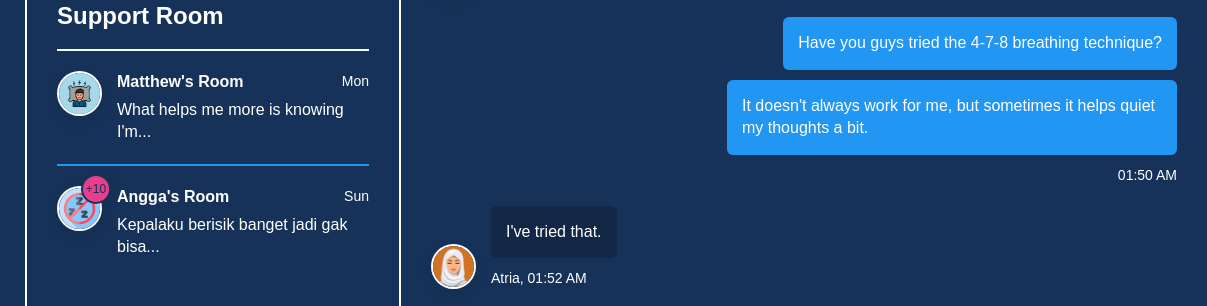
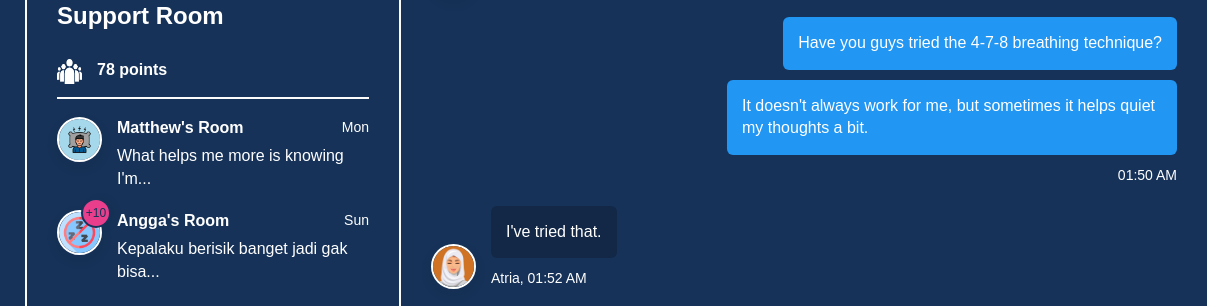
Before and after one commit to muttiahalawiyah/Project_Sleepio, a plain HTML site: page Sleepio_Project/chat_page.html in a window 1280 px wide. Shown: the part 114-420 px from the top of the page, 73-1280 px from the left. Drawn offline with nearby package versions, Linux system fonts and the light colour scheme; a script that the page names is missing; a web font is replaced by a local one.

Commit message:
adding community points

```diff
--- a/Sleepio_Project/chat_page.html
+++ b/Sleepio_Project/chat_page.html
@@ -88,6 +88,27 @@
                   </div>
                   <div class="discussions">
                     <h1>Support Room</h1>
+                    <div class="list-group" id="chats" role="tablist">
+                      <a
+                        href="#list-chat"
+                        class="filterDiscussions all unread single active chat-border"
+                        id="list-chat-list"
+                        data-toggle="list"
+                        role="tab"
+                      >
+                        <img
+                          class="avatar-xs"
+                          src="assets/community-white.png"
+                          data-toggle="tooltip"
+                          data-placement="top"
+                          title="Support Room One"
+                          alt="avatar"
+                        />
+                        <div class="point">
+                          <h5>78 points</h5>
+                        </div>
+                      </a>
+                    </div>
                     <div class="list-group" id="chats" role="tablist">
                       <a
                         href="#list-chat"
--- a/Sleepio_Project/css/talk.css
+++ b/Sleepio_Project/css/talk.css
@@ -253,6 +253,12 @@ input:checked + .slider:before {
 .main .chat .content {
   -ms-overflow-style: none;
   overflow-x: hidden;
+}
+.avatar-xs {
+  width: 100%;
+  height: 25px;
+  min-width: 25px;
+  max-width: 25px;
 }
 .avatar-sm {
   width: 100%;
@@ -532,7 +538,6 @@ input:checked + .slider:before {
   font-size: 24px;
   font-weight: 800;
   color: #fff;
-  border-bottom: 2px solid #fbfbfb;
   padding-bottom: 18px;
   margin-bottom: 0;
 }
@@ -551,18 +556,14 @@ input:checked + .slider:before {
   display: flex;
   -ms-flex-align: start;
   align-items: flex-start;
-  padding: 20px 0;
+  padding: 10px 0;
+}
+
+.chat-border {
   border-bottom: 2px solid #fbfbfb;
-}
-.sidebar .discussions .single:hover {
-  border-bottom: 2px solid #2196f3;
-}
-.sidebar .discussions .single:last-of-type {
-  border-bottom: 2px solid transparent !important;
-}
-.sidebar .discussions .single.active {
-  border-bottom: 2px solid #2196f3;
-}
+  margin-bottom: 8px;
+}
+
 .sidebar .discussions .single.active .material-icons {
   color: #212529;
 }
@@ -618,6 +619,13 @@ input:checked + .slider:before {
   color: #fff;
   margin-bottom: 8px;
 }
+.sidebar .discussions .single .point h5 {
+  display: inline-flex;
+  font-size: 16px;
+  font-weight: 700;
+  color: #fff;
+  margin-left: 15px;
+}
 .sidebar .discussions .single .data p {
   font-size: 16px;
   line-height: 1.4;
```
Also changed, not shown: Sleepio_Project/assets/community-white.png (added).
